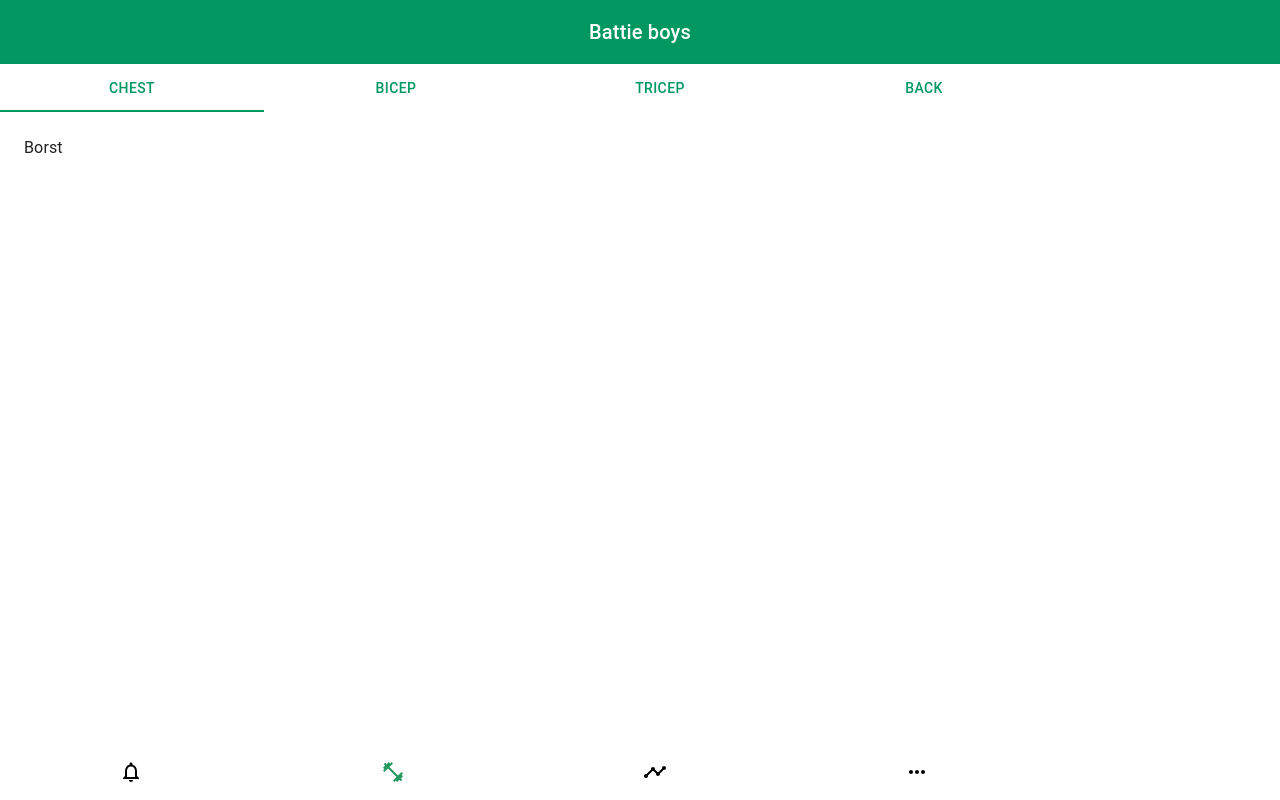
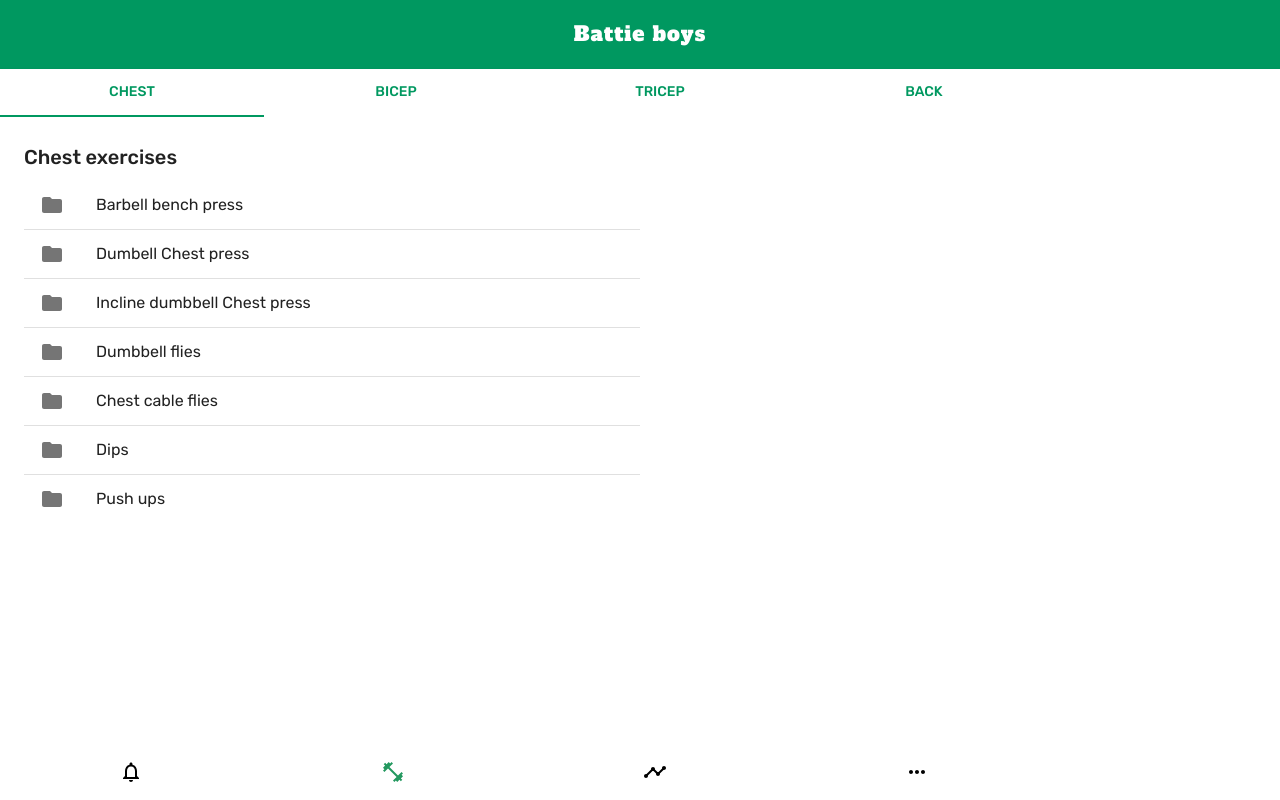
Before and after one commit to roydbie/passionproject, a React (Create React App) app: page /exercises in a window 1280 px wide. Built offline with nearby package versions, Linux system fonts and the light colour scheme.

Commit message:
Added exercises and changed theme

```diff
--- a/public/index.html
+++ b/public/index.html
@@ -10,6 +10,9 @@
       content="Web site created using create-react-app"
     />
     <link rel="apple-touch-icon" href="%PUBLIC_URL%/logo192.png" />
+    <link rel="preconnect" href="https://fonts.gstatic.com">
+    <link href="https://fonts.googleapis.com/css2?family=Rubik:ital,wght@0,300;0,400;0,500;0,600;0,700;0,800;0,900;1,300;1,400;1,500;1,600;1,700;1,800;1,900&display=swap" rel="stylesheet">
+    <link href="https://fonts.googleapis.com/css2?family=Alfa+Slab+One&display=swap" rel="stylesheet">
     <!--
       manifest.json provides metadata used when your web app is installed on a
       user's mobile device or desktop. See https://developers.google.com/web/fundamentals/web-app-manifest/
--- a/src/App.css
+++ b/src/App.css
@@ -1,5 +1,10 @@
 .App {
   overflow: hidden;
+  font-family: 'Rubik', sans-serif;
+}
+
+.header {
+  box-shadow: none;
 }
 
 .activeLink {
@@ -17,6 +22,7 @@
 .tab {
   width: 25%;
   color: #009860!important;
+  font-family: 'Rubik', sans-serif;
 }
 
 .tabs {
@@ -25,3 +31,21 @@
   outline: none!important;
   box-shadow: none!important;
 }
+
+.tabpanel {
+  height: 80vh;
+}
+
+.paper {
+  border: none;
+  outline: none;
+}
+
+.headerTitle {
+  flex-grow: 1;
+  text-align: center;
+  /*font-family: 'Russo One', sans-serif;*/
+  letter-spacing: 1px;
+  font-size: 2ch;
+  font-family: 'Alfa Slab One', cursive;
+}
--- /dev/null
+++ b/src/components/ExerciseListBicep.js
@@ -0,0 +1,83 @@
+import React from 'react';
+import { makeStyles } from '@material-ui/core/styles';
+import List from '@material-ui/core/List';
+import ListItem from '@material-ui/core/ListItem';
+import ListItemIcon from '@material-ui/core/ListItemIcon';
+import ListItemText from '@material-ui/core/ListItemText';
+import Grid from '@material-ui/core/Grid';
+import Typography from '@material-ui/core/Typography';
+import FolderIcon from '@material-ui/icons/Folder';
+import { Divider } from '@material-ui/core';
+
+const useStyles = makeStyles((theme) => ({
+  root: {
+    flexGrow: 1,
+  },
+  demo: {
+    backgroundColor: theme.palette.background.paper,
+  }
+}));
+
+export default function ExerciseListBicep() {
+  const classes = useStyles();
+
+  return (
+    <div className={classes.root}>
+      <Grid container>
+        <Grid item xs={12} md={6}>
+          <Typography variant="h6" className={classes.title}>
+            Chest exercises
+          </Typography>
+          <div className={classes.demo}>
+            <List>
+                <ListItem>
+                  <ListItemIcon>
+                    <FolderIcon />
+                  </ListItemIcon>
+                  <ListItemText
+                    primary="Barbell bench press"
+                  />
+                </ListItem>
+                <Divider />
+                <ListItem>
+                  <ListItemIcon>
+                    <FolderIcon />
+                  </ListItemIcon>
+                  <ListItemText
+                    primary="Dumbell Chest press"
+                  />
+                </ListItem>
+                <Divider />
+                <ListItem>
+                  <ListItemIcon>
+                    <FolderIcon />
+                  </ListItemIcon>
+                  <ListItemText
+                    primary="Incline dumbbell Chest press"
+                  />
+                </ListItem>
+                <Divider />
+                <ListItem>
+                  <ListItemIcon>
+                    <FolderIcon />
+                  </ListItemIcon>
+                  <ListItemText
+                    primary="Dumbbell flies"
+                  />
+                </ListItem>
+                <Divider />
+                <ListItem>
+                  <ListItemIcon>
+                    <FolderIcon />
+                  </ListItemIcon>
+                  <ListItemText
+                    primary="Chest cable flies"
+                  />
+                </ListItem>
+            </List>
+          </div>
+        </Grid>
+      </Grid>
+    </div>
+  );
+}
--- /dev/null
+++ b/src/components/ExerciseListChest.js
@@ -0,0 +1,101 @@
+import React from 'react';
+import { makeStyles } from '@material-ui/core/styles';
+import List from '@material-ui/core/List';
+import ListItem from '@material-ui/core/ListItem';
+import ListItemIcon from '@material-ui/core/ListItemIcon';
+import ListItemText from '@material-ui/core/ListItemText';
+import Grid from '@material-ui/core/Grid';
+import Typography from '@material-ui/core/Typography';
+import FolderIcon from '@material-ui/icons/Folder';
+import { Divider } from '@material-ui/core';
+
+const useStyles = makeStyles((theme) => ({
+  root: {
+    flexGrow: 1,
+  },
+  demo: {
+    backgroundColor: theme.palette.background.paper,
+  }
+}));
+
+export default function ExerciseListChest() {
+  const classes = useStyles();
+
+  return (
+    <div className={classes.root}>
+      <Grid container>
+        <Grid item xs={12} md={6}>
+          <Typography variant="h6" className={classes.title}>
+            Chest exercises
+          </Typography>
+          <div className={classes.demo}>
+            <List>
+                <ListItem>
+                  <ListItemIcon>
+                    <FolderIcon />
+                  </ListItemIcon>
+                  <ListItemText
+                    primary="Barbell bench press"
+                  />
+                </ListItem>
+                <Divider />
+                <ListItem>
+                  <ListItemIcon>
+                    <FolderIcon />
+                  </ListItemIcon>
+                  <ListItemText
+                    primary="Dumbell Chest press"
+                  />
+                </ListItem>
+                <Divider />
+                <ListItem>
+                  <ListItemIcon>
+                    <FolderIcon />
+                  </ListItemIcon>
+                  <ListItemText
+                    primary="Incline dumbbell Chest press"
+                  />
+                </ListItem>
+                <Divider />
+                <ListItem>
+                  <ListItemIcon>
+                    <FolderIcon />
+                  </ListItemIcon>
+                  <ListItemText
+                    primary="Dumbbell flies"
+                  />
+                </ListItem>
+                <Divider />
+                <ListItem>
+                  <ListItemIcon>
+                    <FolderIcon />
+                  </ListItemIcon>
+                  <ListItemText
+                    primary="Chest cable flies"
+                  />
+                </ListItem>
+                <Divider />
+                <ListItem>
+                  <ListItemIcon>
+                    <FolderIcon />
+                  </ListItemIcon>
+                  <ListItemText
+                    primary="Dips"
+                  />
+                </ListItem>
+                <Divider />
+                <ListItem>
+                  <ListItemIcon>
+                    <FolderIcon />
+                  </ListItemIcon>
+                  <ListItemText
+                    primary="Push ups"
+                  />
+                </ListItem>
+            </List>
+          </div>
+        </Grid>
+      </Grid>
+    </div>
+  );
+}
--- a/src/components/Header.js
+++ b/src/components/Header.js
@@ -2,16 +2,12 @@ import React from 'react';
 import { makeStyles } from '@material-ui/core/styles';
 import AppBar from '@material-ui/core/AppBar';
 import Toolbar from '@material-ui/core/Toolbar';
-import Typography from '@material-ui/core/Typography';
 
 const useStyles = makeStyles((theme) => ({
   root: {
     flexGrow: 1,
-  },
-  title: {
-    flexGrow: 1,
-    textAlign: 'center'
-  },
+    boxShadow: "none",
+  }
 }));
 
 export default function Header() {
@@ -19,11 +15,9 @@ export default function Header() {
 
   return (
     <div className={classes.root}>
-      <AppBar position="static">
+      <AppBar position="static" elevation={0}>
         <Toolbar>
-          <Typography variant="h6" className={classes.title}>
-            Battie boys
-          </Typography>
+          <p className="headerTitle">Battie boys</p>
         </Toolbar>
       </AppBar>
     </div>
--- a/src/components/TabsZelf.js
+++ b/src/components/TabsZelf.js
@@ -5,6 +5,9 @@ import Tab from '@material-ui/core/Tab';
 import Typography from '@material-ui/core/Typography';
 import Paper from '@material-ui/core/Paper';
 import Box from '@material-ui/core/Box';
+
+import ExerciseListChest from './ExerciseListChest';
+import ExerciseListBicep from './ExerciseListBicep';
 
 function TabPanel(props) {
     const { children, value, index, ...other } = props;
@@ -63,16 +66,16 @@ const TabsZelf = () => {
                   <Tab label="tricep" className="tab" {...a11yProps(2)}/>
                   <Tab label="back" className="tab" {...a11yProps(3)}/>
                 </Tabs>
-                <TabPanel value={value} index={0}>
-                  Borst
+                <TabPanel value={value} index={0} className="tabpanel">
+                  <ExerciseListChest />
                 </TabPanel>
-                <TabPanel value={value} index={1}>
-                  Bicep jajajaja
+                <TabPanel value={value} index={1} className="tabpanel">
+                  <ExerciseListBicep />
                 </TabPanel>
-                <TabPanel value={value} index={2}>
+                <TabPanel value={value} index={2} className="tabpanel">
                   Tricep jajaja
                 </TabPanel>
-                <TabPanel value={value} index={3}>
+                <TabPanel value={value} index={3} className="tabpanel">
                   Rug jajajaja
                 </TabPanel>
               </Paper>
--- a/src/index.js
+++ b/src/index.js
@@ -16,6 +16,13 @@ const theme = createMuiTheme({
       main: '#009860',
     },
   },
+  typography: {
+    "fontFamily": `"Rubik", sans-serif`,
+    "fontSize": 14,
+    "fontWeightLight": 300,
+    "fontWeightRegular": 400,
+    "fontWeightMedium": 500
+   }
 });
 
 ReactDOM.render(
```
Also changed, not shown: 1 other file (tests, documents, lock files or other folders).
